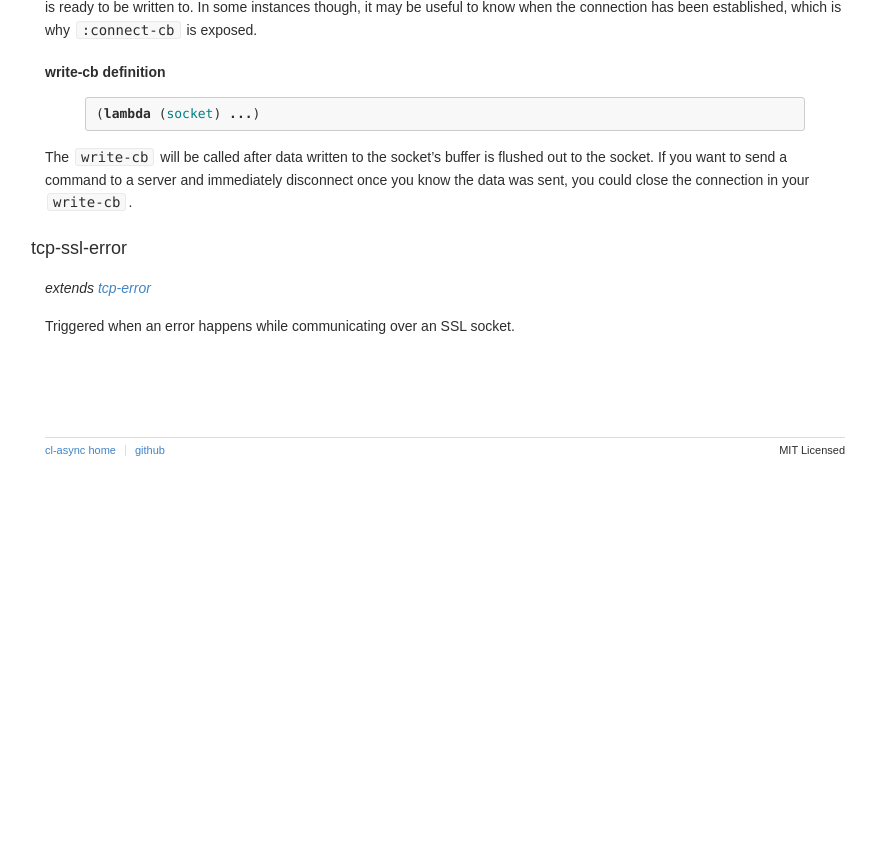
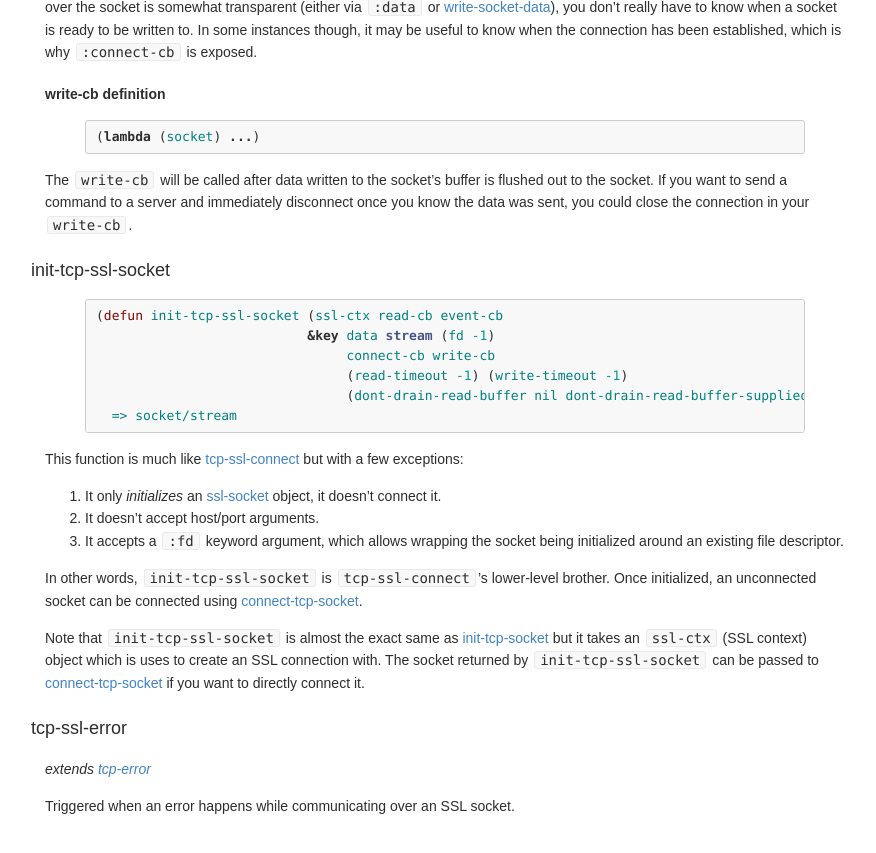
Before and after one commit to orthecreedence/cl-async, a Jekyll site: the page built from tcp-ssl.md, in a window 1280 px wide and 900 px high, scrolled down 1534 px. Shown: the top 853 px of the window, without its empty margins (195-1071 px from the left). Built offline with Jekyll 4.4.1, drawn with Linux system fonts in a browser that asks for light colours; Markdown is read by kramdown in place of the engine named in the settings; before the commit the page ends 2006 px from its top, so only the background shows below that; some of the changed text lies outside the part shown.

Commit message:
adding init-tcp-ssl-socket docs

```diff
--- a/tcp-ssl.md
+++ b/tcp-ssl.md
@@ -16,6 +16,7 @@ by default. `cl-async-ssl` depends on the `cl-libevent2-ssl` package, present in
 the [latest versions of the libevent2 bindings](https://github.com/orthecreedence/cl-libevent2).
 
 - [ssl-socket](#ssl-socket) _class_
+- [init-tcp-ssl-socket](#init-tcp-ssl-socket) _function_
 - [tcp-ssl-connect](#tcp-ssl-connect) _function_
 - [tcp-ssl-error](#tcp-ssl-error) _condition_
 
@@ -110,6 +111,37 @@ immediately disconnect once you know the data was sent, you could close the
 connection in your `write-cb`.
 
 
+<a id="init-tcp-ssl-socket"></a>
+### init-tcp-ssl-socket
+{% highlight cl %}
+(defun init-tcp-ssl-socket (ssl-ctx read-cb event-cb
+                           &key data stream (fd -1)
+                                connect-cb write-cb
+                                (read-timeout -1) (write-timeout -1)
+                                (dont-drain-read-buffer nil dont-drain-read-buffer-supplied-p))
+  => socket/stream
+{% endhighlight %}
+
+This function is much like [tcp-ssl-connect](#tcp-ssl-connect) but with a few
+exceptions:
+
+ 1. It only *initializes* an [ssl-socket](#ssl-socket) object, it doesn't connect
+ it.
+ 2. It doesn't accept host/port arguments.
+ 3. It accepts a `:fd` keyword argument, which allows wrapping the socket being
+ initialized around an existing file descriptor.
+
+In other words, `init-tcp-ssl-socket` is `tcp-ssl-connect`'s lower-level brother.
+Once initialized, an unconnected socket can be connected using
+[connect-tcp-socket](#connect-tcp-socket).
+
+Note that `init-tcp-ssl-socket` is almost the exact same as [init-tcp-socket](/cl-async/tcp#init-tcp-socket)
+but it takes an `ssl-ctx` (SSL context) object which is uses to create an SSL
+connection with. The socket returned by `init-tcp-ssl-socket` can be passed to
+[connect-tcp-socket](/cl-async/tcp#connect-tcp-socket) if you want to directly
+connect it.
+
+
 {% comment %}
 <a id="wrap-in-ssl"></a>
 ### wrap-in-ssl
```
Also changed, not shown: tcp.md (+1 -1 lines).
